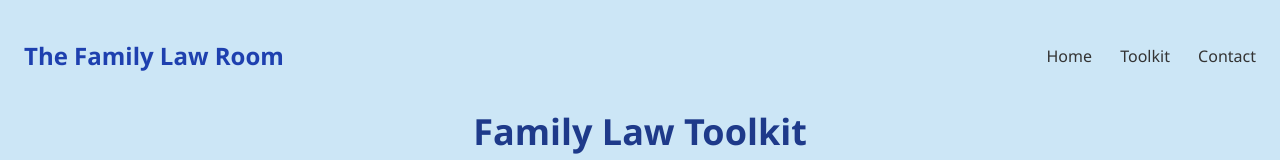
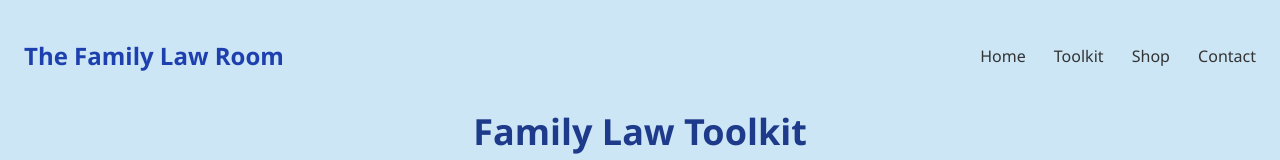
Before and after one commit to sunnyfinebalogun/Family-law, a plain HTML site: page toolkit.html in a window 1280 px wide. Shown: the top 160 px of the page. Drawn offline with nearby package versions, Linux system fonts and the light colour scheme.

Commit message:
toolkit.html

```diff
--- a/toolkit.html
+++ b/toolkit.html
@@ -27,6 +27,7 @@
       <div class="space-x-6 hidden md:block">
         <a href="index.html" class="hover:underline">Home</a>
         <a href="toolkit.html" class="hover:underline">Toolkit</a>
+        <a href="shop.html" class="hover:underline">Shop</a> <!-- ✅ NEW SHOP LINK -->
         <a href="#contact" class="hover:underline">Contact</a>
       </div>
     </nav>
```
